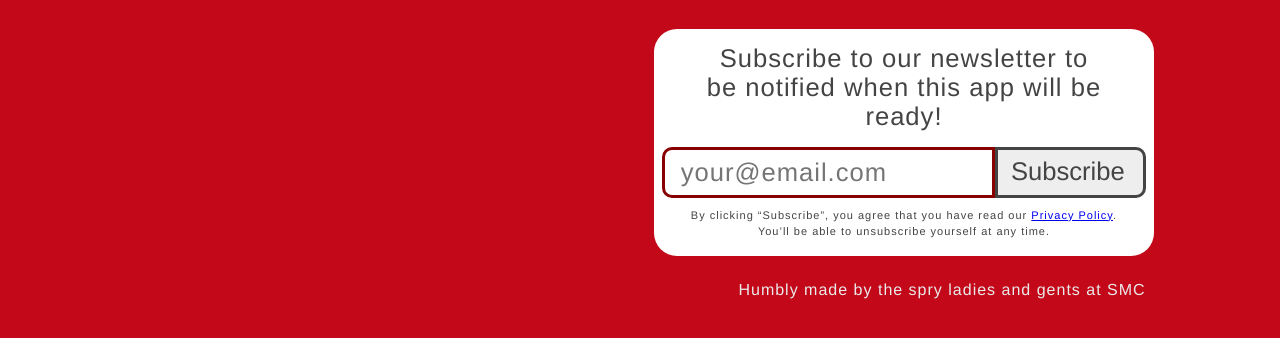
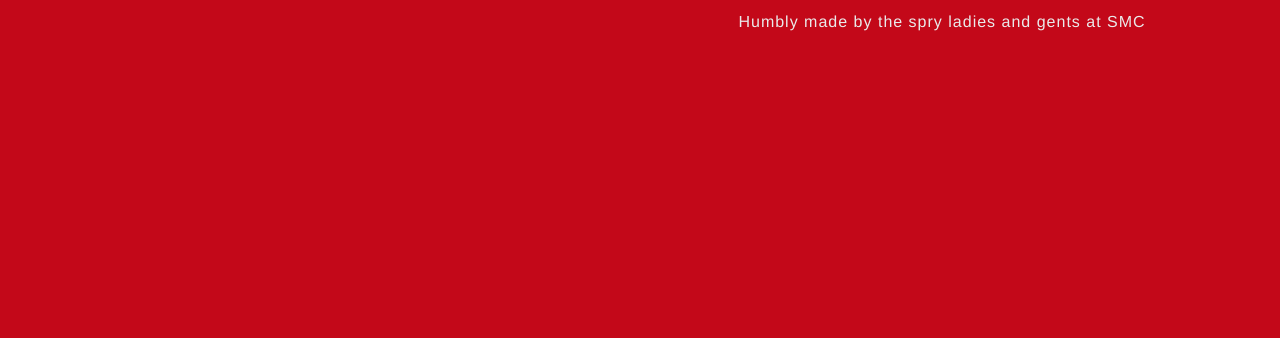
Before and after one commit to smclab/liferay-forums-app, a plain HTML site: page index.html in a window 1280 px wide. Shown: the part 598-936 px from the top of the page. After the commit the page ends 800 px from the top, so only its background shows below. Drawn offline with Linux system fonts and the light colour scheme.

Commit message:
Removed useless newsletter form
(with a display:none :< )

```diff
--- a/index.html
+++ b/index.html
@@ -408,7 +408,7 @@
 			</p>
 		</main>
 
-		<form action="http://news.smc.it/frontend/subscribe.aspx" method="post" name="notify" class="notify-me">
+		<form style="display:none" action="http://news.smc.it/frontend/subscribe.aspx" method="post" name="notify" class="notify-me">
 			<p>Subscribe to our newsletter to be notified when this app will be ready!</p>
 
 			<div>
```
